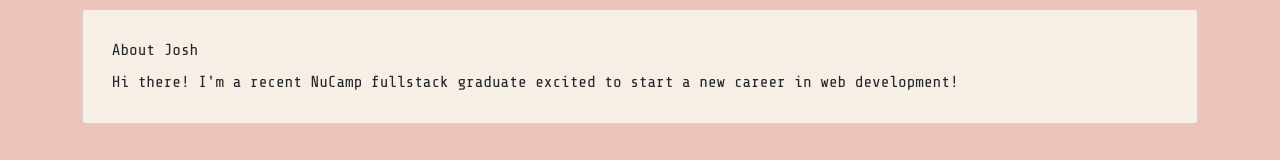
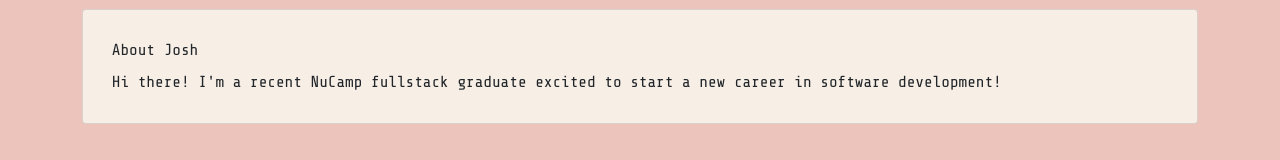
Before and after one commit to JoshBreezy/Portfolio, a React (Create React App) app: page / in a window 1280 px wide. Shown: the part 177-337 px from the top of the page. Built offline with nearby package versions, Linux system fonts and the light colour scheme.

Commit message:
Added a blog. Gotta start working on a user db and server

```diff
--- a/src/components/About.js
+++ b/src/components/About.js
@@ -8,7 +8,7 @@
                 <Card>
                     <CardBody>
                         <CardTitle>About Josh</CardTitle>
-                        <CardText>Hi there! I'm a recent NuCamp fullstack graduate excited to start a new career in web development!</CardText>
+                        <CardText>Hi there! I'm a recent NuCamp fullstack graduate excited to start a new career in software development!</CardText>
                     </CardBody>
                 </Card>
             </Col>
--- a/src/components/shared/blogs.js
+++ b/src/components/shared/blogs.js
@@ -92,5 +92,13 @@
         content: `Well, I've been using the laptop for a couple hours now without issue, so thats a good sign. Currently at LAX waiting
         to board for Atlanta. 12 year old me would lose it if he knew what technology would do in twenty years. I've got intel cache
         partition working. Oh looks like we're about to board. I'll check in when we land.`
+    },
+    {
+        id: 12,
+        title: 'A big upgrade',
+        date: '09-18-2022 8:14pm',
+        content: `I've been putting off doing something that needs to be done. I need to setup a server and a database for these blogs. It's a lot and I'm intimidated, but I have done this once before
+        in school, so I have a reference to check when I get lost. First I'll do a little research into which db service would be best for this application though. We used mongo in class
+        but that doesn't mean something else wont work better. So expect updates there. I want to have standard user capabilities with comment and such. Wish me luck!`
     }
 ]
```
